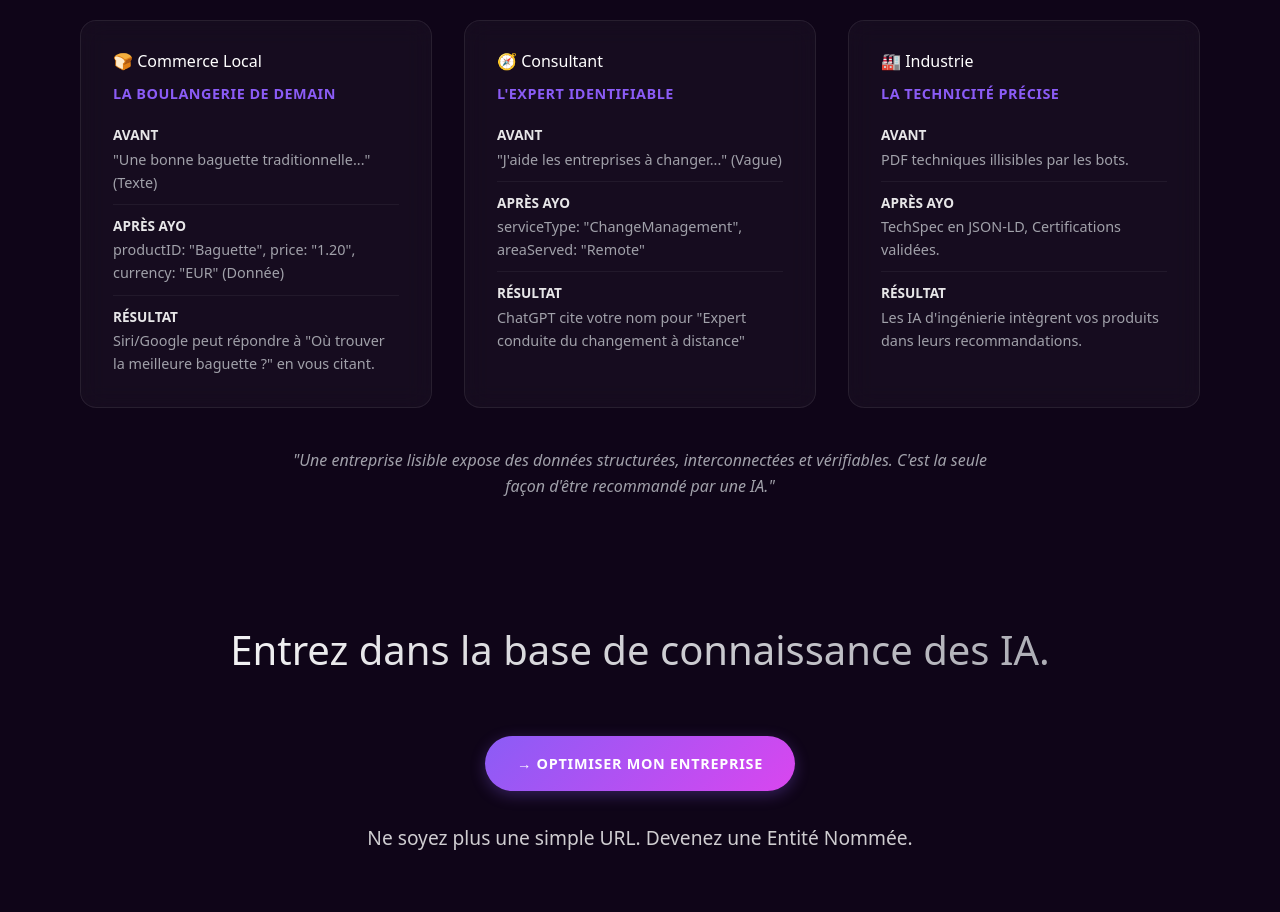
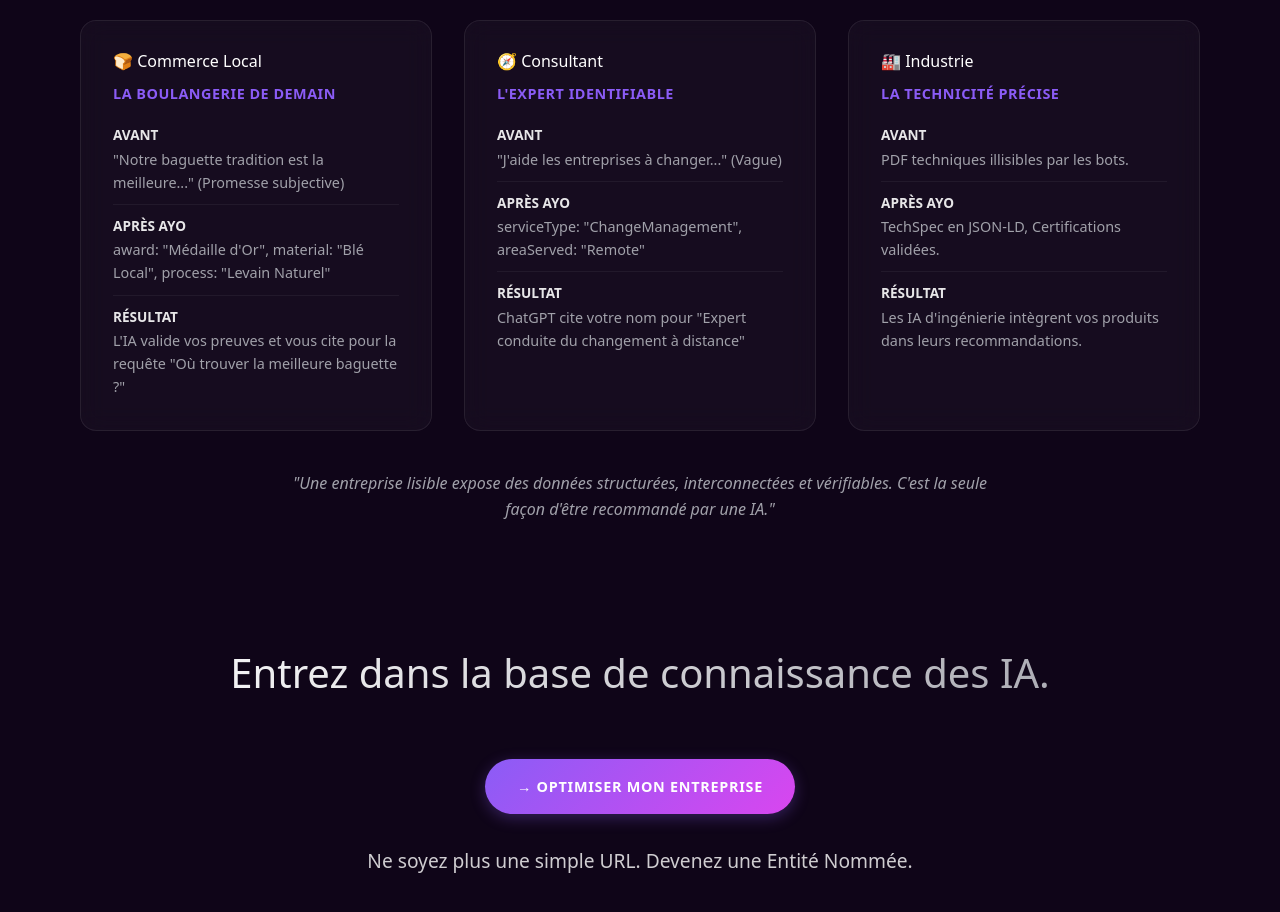
Before and after one commit to NeousAxis/AI-Visionary, a Next.js app: page / in a window 1280 px wide. Shown: the part 4220-5132 px from the top of the page. Built offline with nearby package versions, Linux system fonts and the light colour scheme.

Commit message:
Content Update: Refine Bakery demo to focus on quality data suitable for 'Best of' queries

```diff
--- a/app/page.tsx
+++ b/app/page.tsx
@@ -220,9 +220,9 @@ export default function Home() {
               <h4>🍞 Commerce Local</h4>
               <div className="subtitle">La boulangerie de demain</div>
               <ul className="readable-list">
-                <li><strong>Avant</strong> "Une bonne baguette traditionnelle..." (Texte)</li>
-                <li><strong>Après AYO</strong> productID: "Baguette", price: "1.20", currency: "EUR" (Donnée)</li>
-                <li><strong>Résultat</strong> Siri/Google peut répondre à "Où trouver la meilleure baguette ?" en vous citant.</li>
+                <li><strong>Avant</strong> "Notre baguette tradition est la meilleure..." (Promesse subjective)</li>
+                <li><strong>Après AYO</strong> award: "Médaille d'Or", material: "Blé Local", process: "Levain Naturel"</li>
+                <li><strong>Résultat</strong> L'IA valide vos preuves et vous cite pour la requête "Où trouver la meilleure baguette ?"</li>
               </ul>
             </div>
             {/* Consultant */}
```
